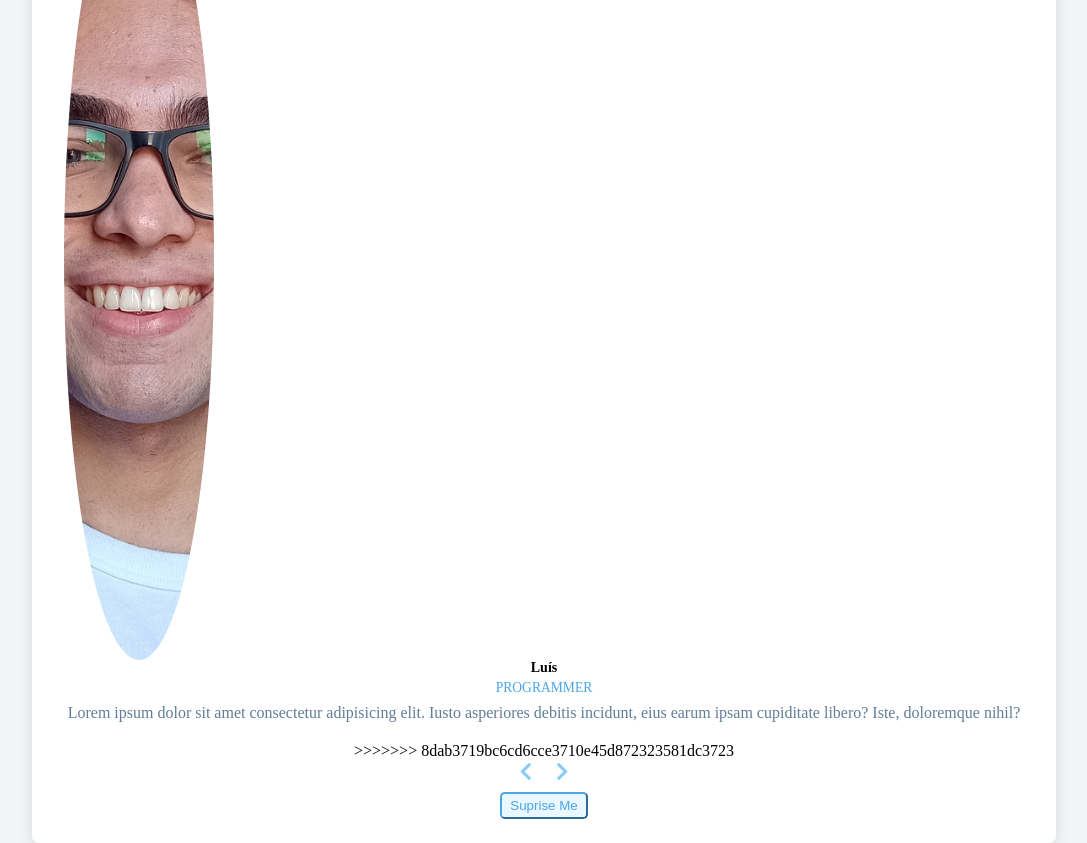
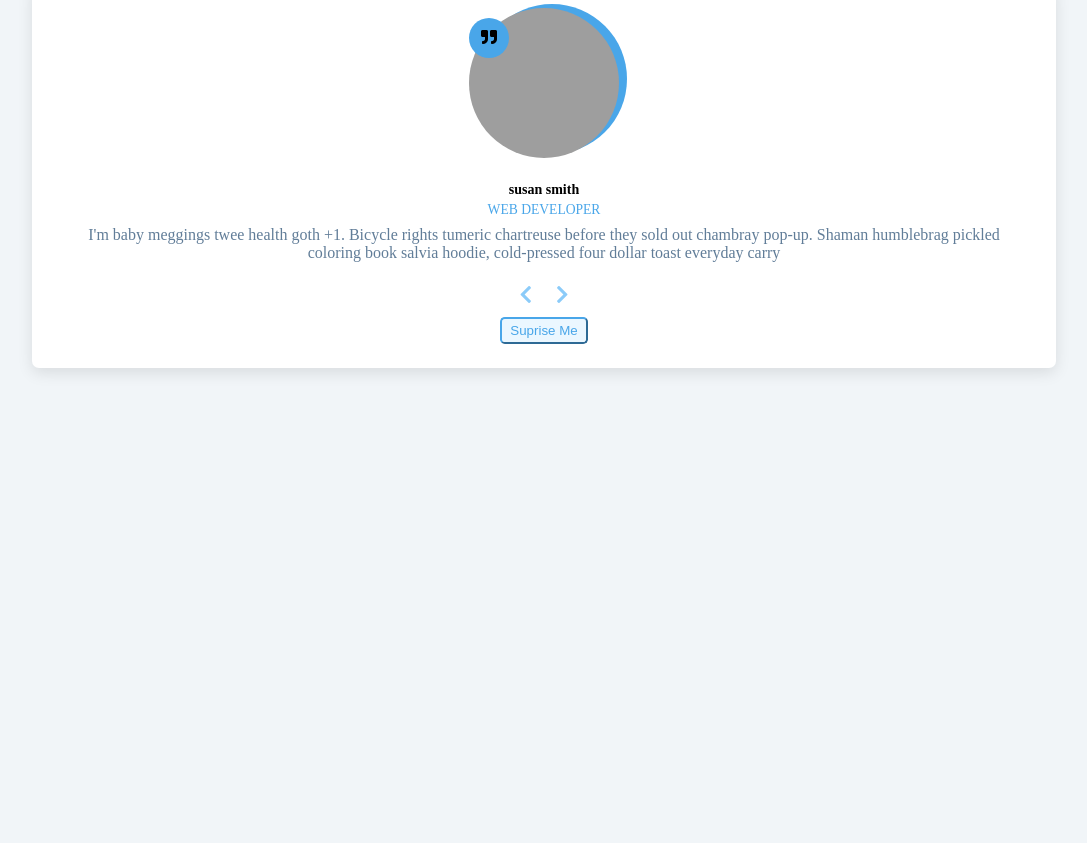
Before and after one commit to LuisBarrichello/Javascript-Projects-Easy, a plain HTML site: page Review carousel/index.html in a window 1280 px wide. Shown: the part 277-1120 px from the top of the page, without its empty margins (96-1183 px from the left). After the commit the page ends 800 px from the top, so only its background shows below. Drawn offline with Linux system fonts and the light colour scheme; grey boxes are pictures that could not be loaded.

Commit message:
finalizando detalhes do projeto Review Carousel, acertando funcionalidades e comentarios para melhor entendimento da lógica aplicada

```diff
--- a/Review carousel/index.html
+++ b/Review carousel/index.html
@@ -1,7 +1,4 @@
-<<<<<<< HEAD
-=======
 <!DOCTYPE html>
->>>>>>> 8dab3719bc6cd6cce3710e45d872323581dc3723
 <html lang="pt-br">
 <head>
     <meta charset="UTF-8">
@@ -22,7 +19,6 @@
             <!--review-->
             <article class="review">
                 <div class="img-container">
-<<<<<<< HEAD
                     <img src="https://res.cloudinary.com/diqqf3eq2/image/upload/v1586883334/person-1_rfzshl.jpg" id="person-img" alt="" style="width: 150px;">
                 </div>
 
@@ -31,18 +27,6 @@
                 <p id="job">developer</p>
 
                 <p class="info" id="info">I'm baby meggings twee health goth +1. Bicycle rights tumeric chartreuse before they sold out chambray pop-up. Shaman humblebrag pickled coloring book salvia hoodie, cold-pressed four dollar toast everyday carry</p>
-=======
-                    <img src="person-1.jpg" id="person-img" alt="" style="width: 150px;">
-                </div>
-
-                <h4 id="author">Luís</h4>
-
-                <p id="job">Programmer</p>
-
-                <p class="info">Lorem ipsum dolor sit amet consectetur adipisicing elit. Iusto
-            asperiores debitis incidunt, eius earum ipsam cupiditate libero?
-            Iste, doloremque nihil?</p>
->>>>>>> 8dab3719bc6cd6cce3710e45d872323581dc3723
                 <!-- prev next buttons -->
                 <div class="button-container">
                     <button class="prev-button">
```
Also changed, not shown: Review carousel/script.js (+8 -4 lines).
